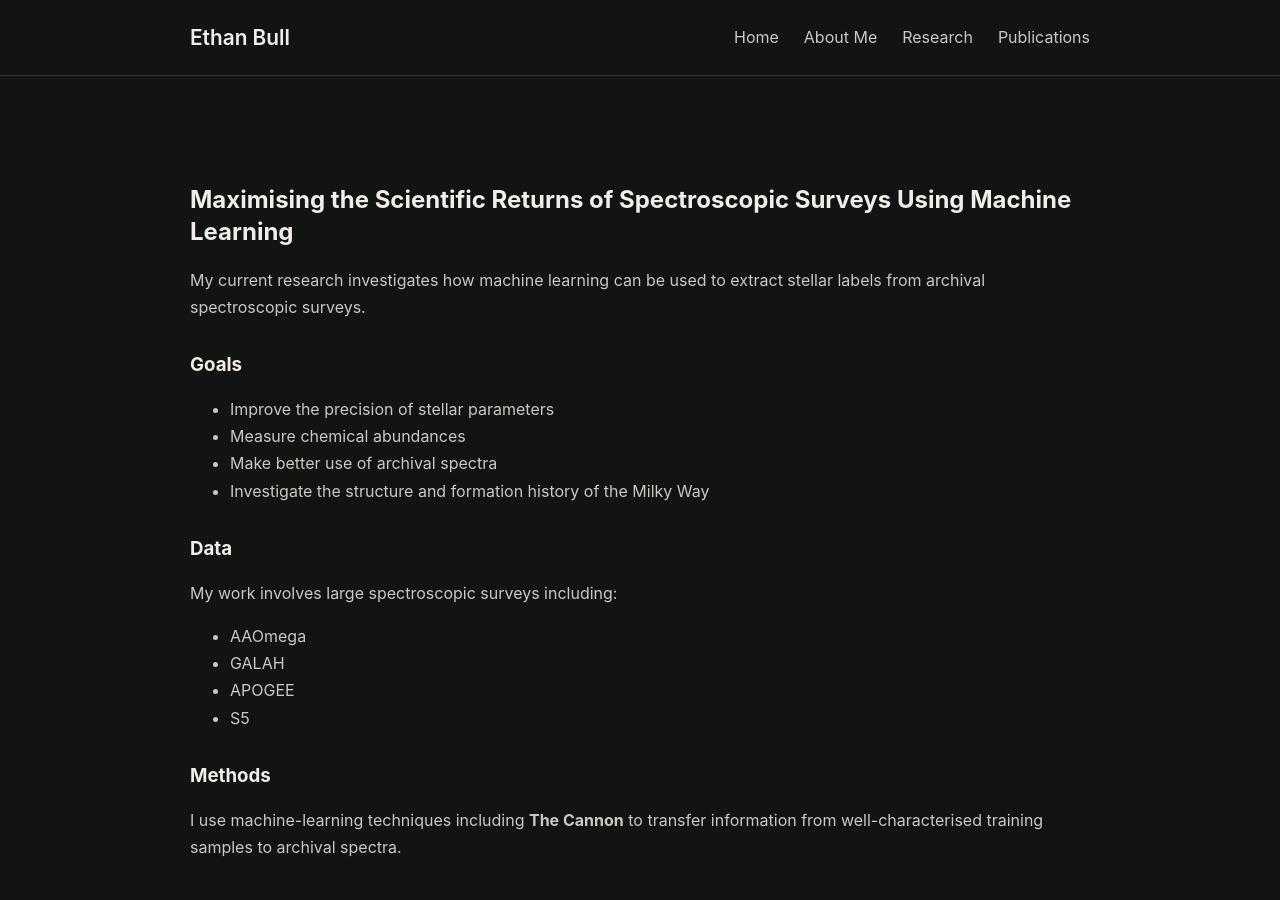
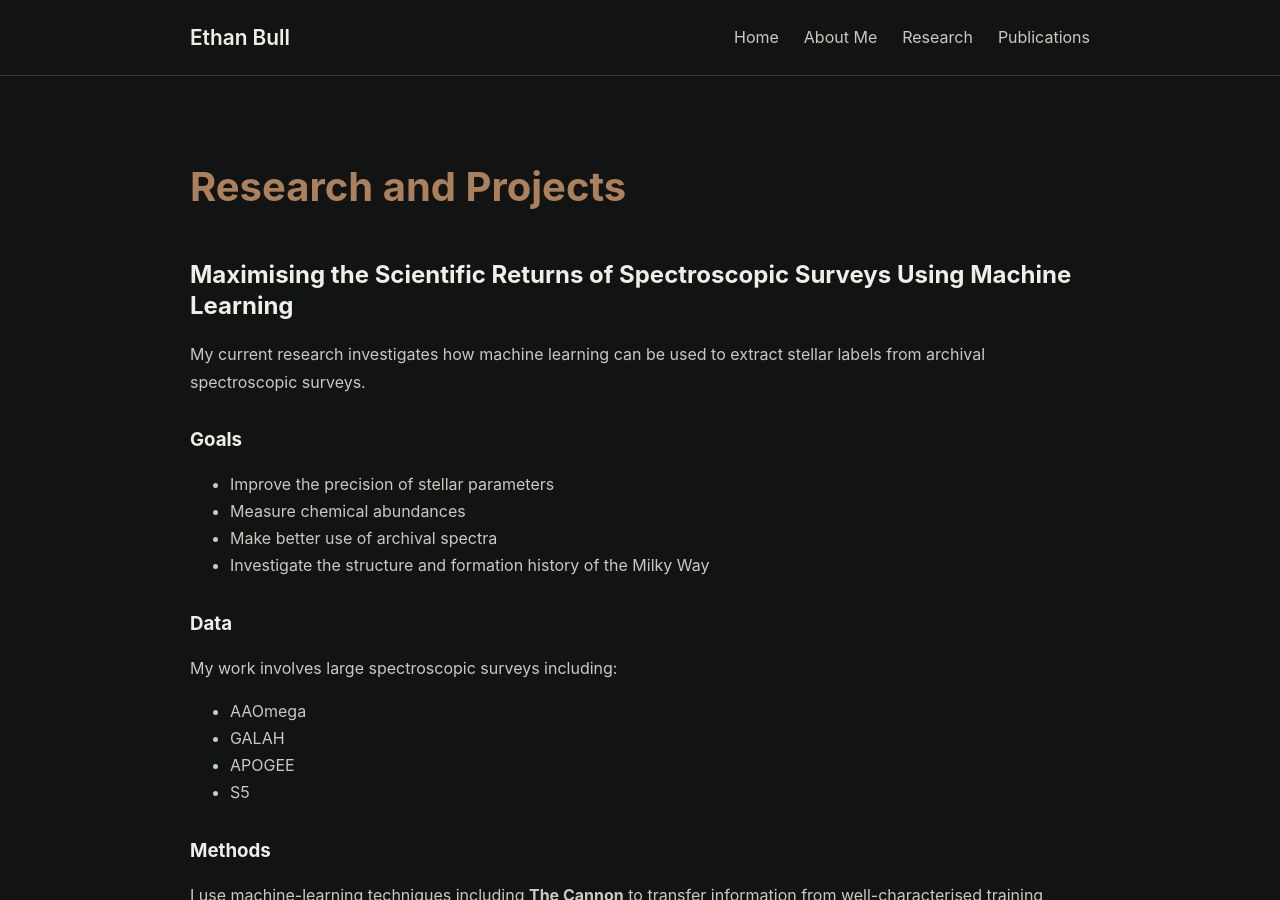
Before and after one commit to iBexal/ibexal.github.io, a Jekyll site: the page built from research.md, in a window 1280 px wide and 900 px high. Built offline with Jekyll 4.4.1, drawn with Linux system fonts in a browser that asks for light colours.

Commit message:
new header

```diff
--- a/research.md
+++ b/research.md
@@ -3,6 +3,9 @@ layout: page
 title: Research
 permalink: /research/
 ---
+<h1>Research and Projects</h1>
+
+
 <h2 id="cannon-project">Maximising the Scientific Returns of Spectroscopic Surveys Using Machine Learning</h2>
 
 My current research investigates how machine learning can be used to extract
```
